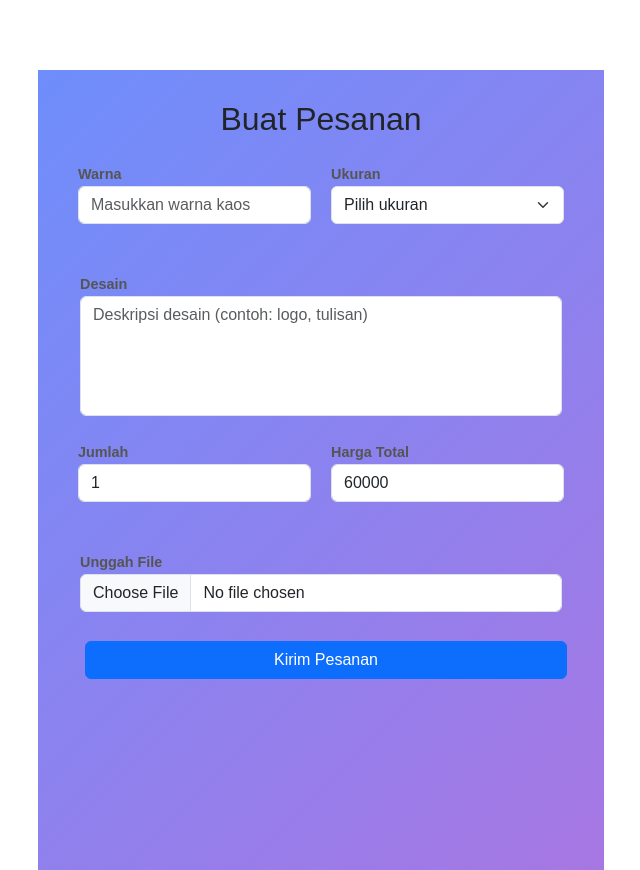
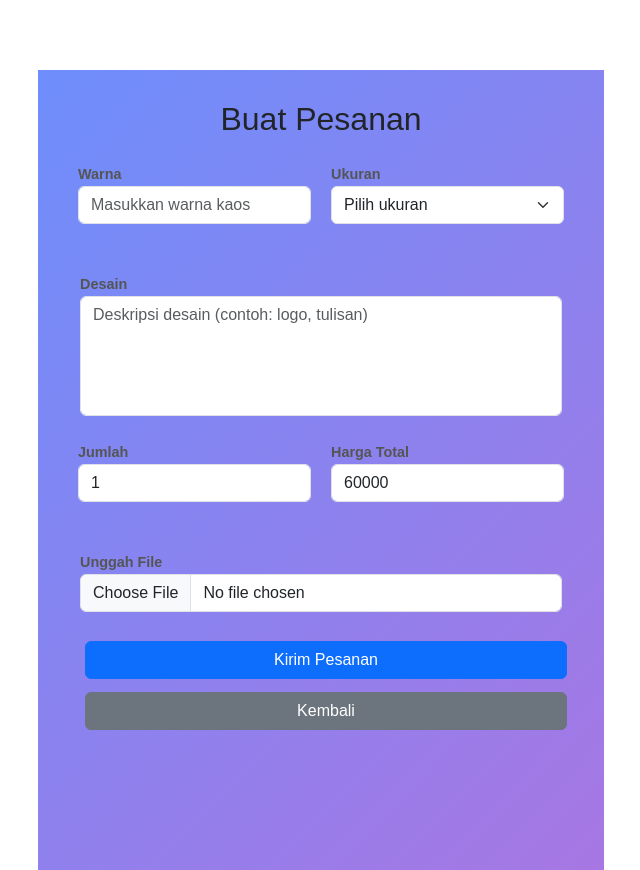
Before and after one commit to DiazGit1/Website_Baju, a React (Vite) app: page /order in a window 1280 px wide. Shown: the whole page, without its empty margins (319-959 px from the left). Built offline with nearby package versions, Linux system fonts and the light colour scheme; sample sign-in values are in the browser's storage.

Commit message:
Menyelesaikan tombol kembali

```diff
--- a/src/pages/OrderPage.jsx
+++ b/src/pages/OrderPage.jsx
@@ -74,7 +74,6 @@ const OrderPage = () => {
       // Simpan kembali seluruh array pesanan (termasuk pesanan baru) ke localStorage
       localStorage.setItem('checkoutOrders', JSON.stringify(updatedOrders));
 
-
       console.log('Pesanan baru disimpan:', newOrder);
       console.log('Semua pesanan:', updatedOrders);
 
@@ -103,6 +102,9 @@ const OrderPage = () => {
     }
   };
 
+  const handleBack = () => {
+    navigate(-1); // Kembali ke halaman sebelumnya
+  };
 
   return (
     <div className="order-page">
@@ -192,8 +194,16 @@ const OrderPage = () => {
                 className="form-control"
               />
             </div>
-            <button type="submit" className="btn btn-primary w-100">
+            <button type="submit" className="btn btn-primary w-100 mb-2">
               Kirim Pesanan
+            </button>
+            {/* Tombol Kembali */}
+            <button
+              type="button"
+              onClick={handleBack}
+              className="btn btn-secondary w-100"
+            >
+              Kembali
             </button>
           </form>
         </div>
```
